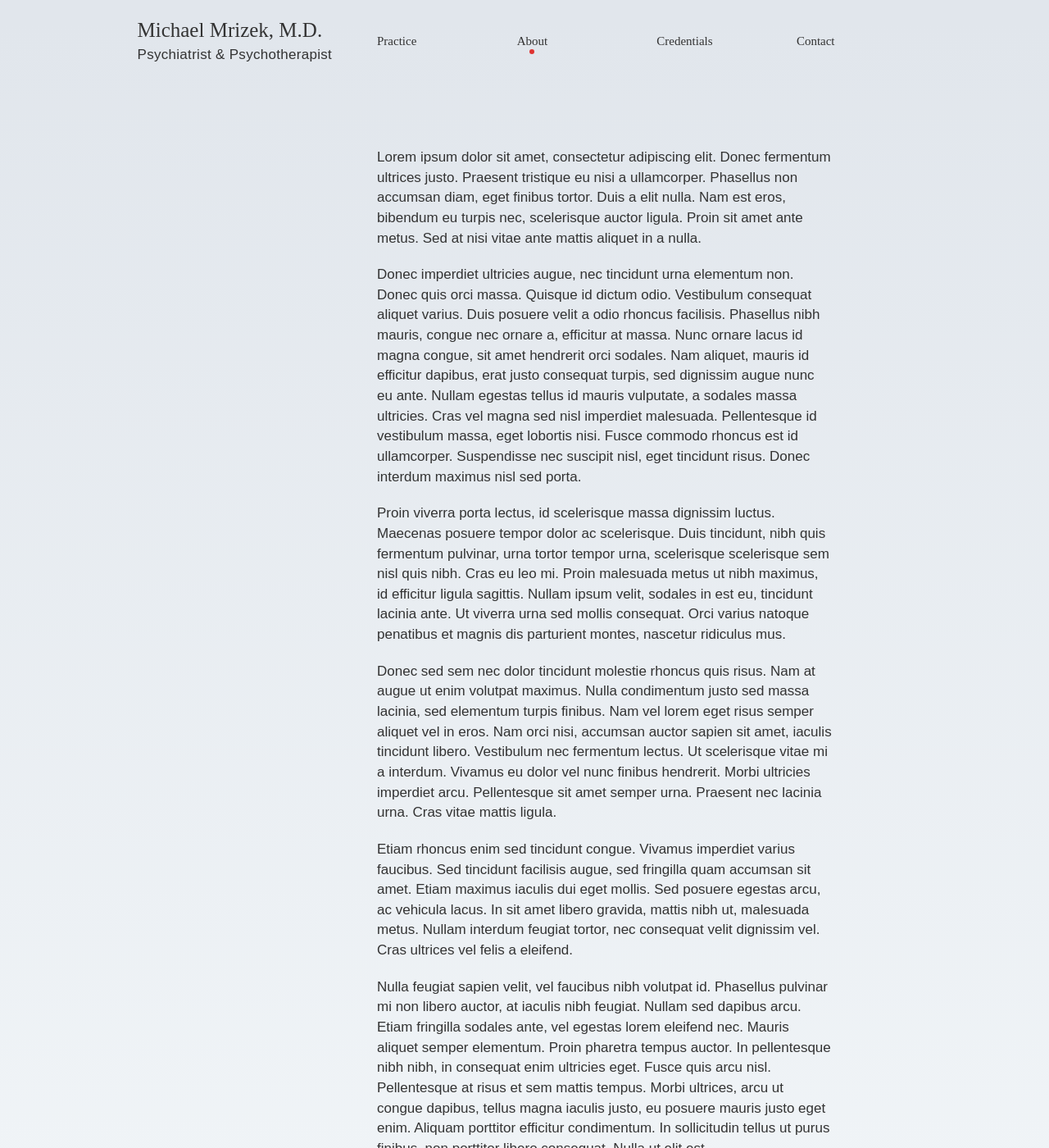
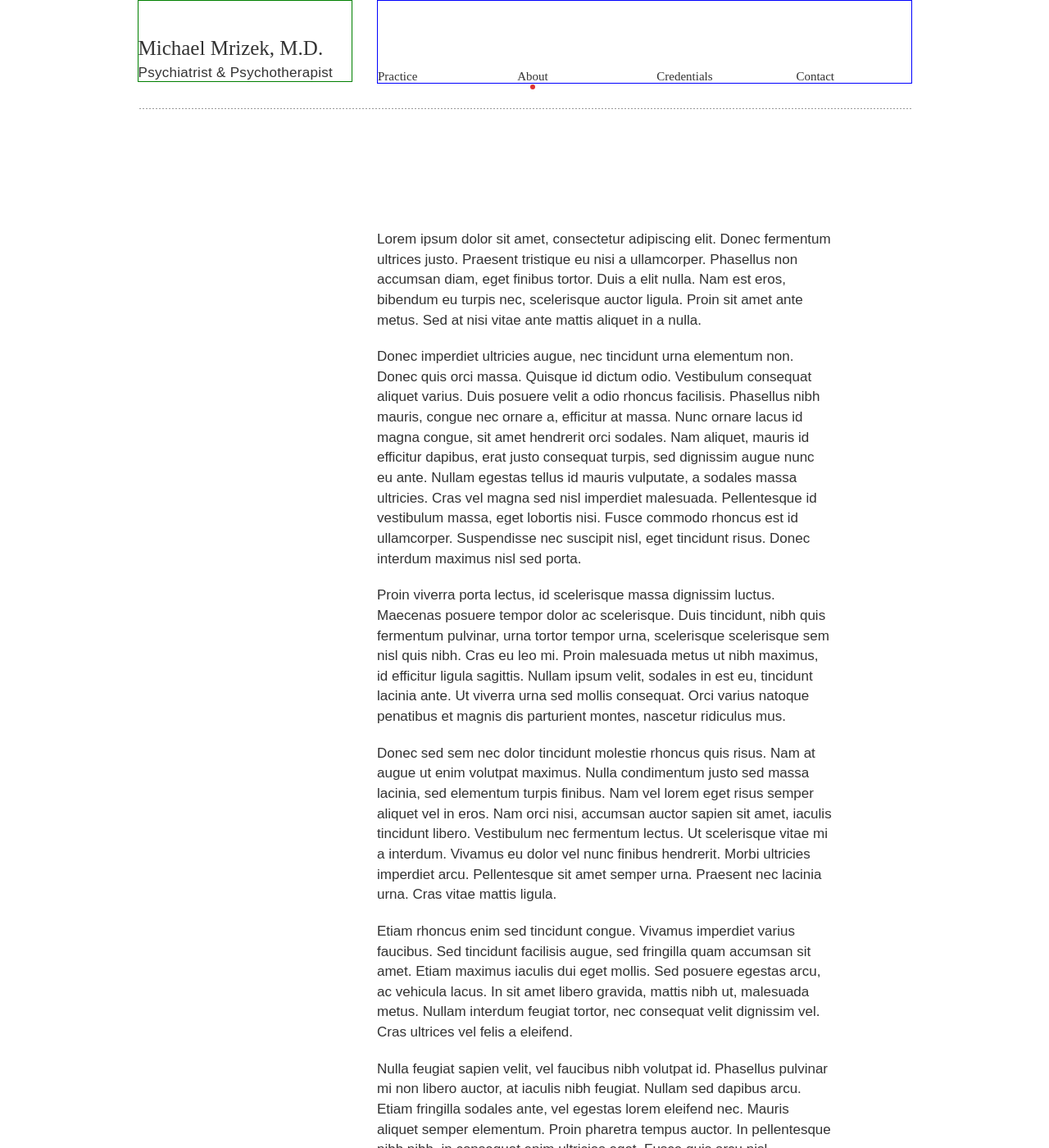
Before and after one commit to carolineportugal/michaelmrizekmd, a Jekyll site: the page built from about/index.html, in a window 1280 px wide and 1400 px high. Shown: the whole window at 82% size. Built offline with Jekyll 4.4.1, drawn with Linux system fonts in a browser that asks for light colours; nearby versions of some CDN libraries; some web fonts are replaced.

Commit message:
getting the nav right

```diff
--- a/_includes/nav.html
+++ b/_includes/nav.html
@@ -37,5 +37,13 @@
           </div>
 
     </div>
+
+    <div class="row">
+      <div class="col-sm-10 col-sm-offset-1">
+        <div class="nav-divider">
+        </div>
+      </div>
+    </div>
+
   </div>
 </nav>
--- a/_sass/_nav.scss
+++ b/_sass/_nav.scss
@@ -4,18 +4,19 @@ $nav-height:100px;
 //Navigation
 nav{
   // border:1px solid red;
-  // box-shadow: 0px 0px 20px 0px rgba(0,0,0,0.05);
   z-index:900;
-  height:$nav-height;
   display: flex;
-  align-items: center;
+  align-items: flex-end;
+  background: #fff;
+  position:fixed;
+  width:100%;
 
   .logo{
-    // border:1px solid green;
+    border:1px solid green;
     height:$nav-height;
     display: flex;
     flex-direction: column;
-    justify-content: center;
+    justify-content:flex-end;
 
     h3{
       font-size:25px;
@@ -36,14 +37,15 @@ nav{
     list-style: none;
     font-size: 15px;
     @include begum-semibold();
-    // border:1px solid blue;
+    border:1px solid blue;
     -webkit-padding-start: 0px;
     margin-bottom:0;
+
 
     .item-wrapper{
       height:$nav-height;
       display: flex;
-      align-items: center;
+      align-items:flex-end;
     }
 
     a li{
@@ -53,12 +55,12 @@ nav{
       position: relative;
       text-decoration: none;
 
-
       &:hover{
         // @include caravel-semibold();
         text-decoration: none;
         transition-duration: $transition-time;
       }
+
     }
 
     .active{
@@ -78,4 +80,10 @@ nav{
 
   }
 
+  .nav-divider{
+    height:1px;
+    @include dotted-line();
+    margin-top:3rem;
+  }
+
 }
--- a/_sass/_variables-mixins.scss
+++ b/_sass/_variables-mixins.scss
@@ -8,10 +8,17 @@ $link-color:#df3331;
   -moz-osx-font-smoothing: grayscale;
 }
 
-@mixin body-bg {
-  background-color: red;
+@mixin gradient-bg {
+  background-color: #E1E6EC;
   background-image:
     linear-gradient(-180deg, #E1E6EC 2%, #F0F4F7 96%),
     radial-gradient(at 50% 100%, rgba(255,255,255,0.2) 0%, rgba(0,0,0,0.5) 200%);
   background-blend-mode: normal, color-burn;
 }
+
+@mixin dotted-line {
+  background-image: linear-gradient(to right, #333 20%, rgba(255, 255, 255, 0) 10%);
+  background-position: top;
+  background-size: 4px 1px;
+  background-repeat: repeat-x;
+}
--- a/about/index.html
+++ b/about/index.html
@@ -3,6 +3,7 @@ layout: default
 title: About
 ---
 
+<section id="about">
 <div class="container">
 
     <div class="row">
@@ -13,7 +14,6 @@ title: About
         </div>
 
         <div class="col-sm-6">
-            <section>
                 <!-- <h3>About</h3> -->
                 <div>
                     <p>Lorem ipsum dolor sit amet, consectetur adipiscing elit. Donec fermentum ultrices justo. Praesent tristique eu nisi a ullamcorper. Phasellus non accumsan diam, eget finibus tortor. Duis a elit nulla. Nam est eros, bibendum eu turpis nec, scelerisque auctor ligula. Proin sit amet ante metus. Sed at nisi vitae ante mattis aliquet in a nulla.</p>
@@ -28,9 +28,9 @@ title: About
 
                     <p>Nulla feugiat sapien velit, vel faucibus nibh volutpat id. Phasellus pulvinar mi non libero auctor, at iaculis nibh feugiat. Nullam sed dapibus arcu. Etiam fringilla sodales ante, vel egestas lorem eleifend nec. Mauris aliquet semper elementum. Proin pharetra tempus auctor. In pellentesque nibh nibh, in consequat enim ultricies eget. Fusce quis arcu nisl. Pellentesque at risus et sem mattis tempus. Morbi ultrices, arcu ut congue dapibus, tellus magna iaculis justo, eu posuere mauris justo eget enim. Aliquam porttitor efficitur condimentum. In sollicitudin tellus ut purus finibus, non porttitor libero consequat. Nulla ut elit est.</p>
                 </div>
-            </section>
         </div>
 
     </div>
 
 </div>
+</section>
--- a/css/main.scss
+++ b/css/main.scss
@@ -16,10 +16,20 @@ html, body{
   @include font-smoothing();
   font-feature-settings: "onum" on;
   @include caravel-regular();
-  position: relative;
-  @include body-bg();
 }
 
 section{
-  padding:8rem 0rem;
+  padding:28rem 0rem;
+  position:relative;
 }
+
+// section:after{
+//   content: '';
+//   @include gradient-bg();
+//   position: absolute;
+//   width:100%;
+//   height:100%;
+//   top:0;
+//   z-index:-10;
+//   opacity:.2;
+// }
```
Also changed, not shown: 2 other files. Lines whose indentation alone changed are shown as unchanged.
